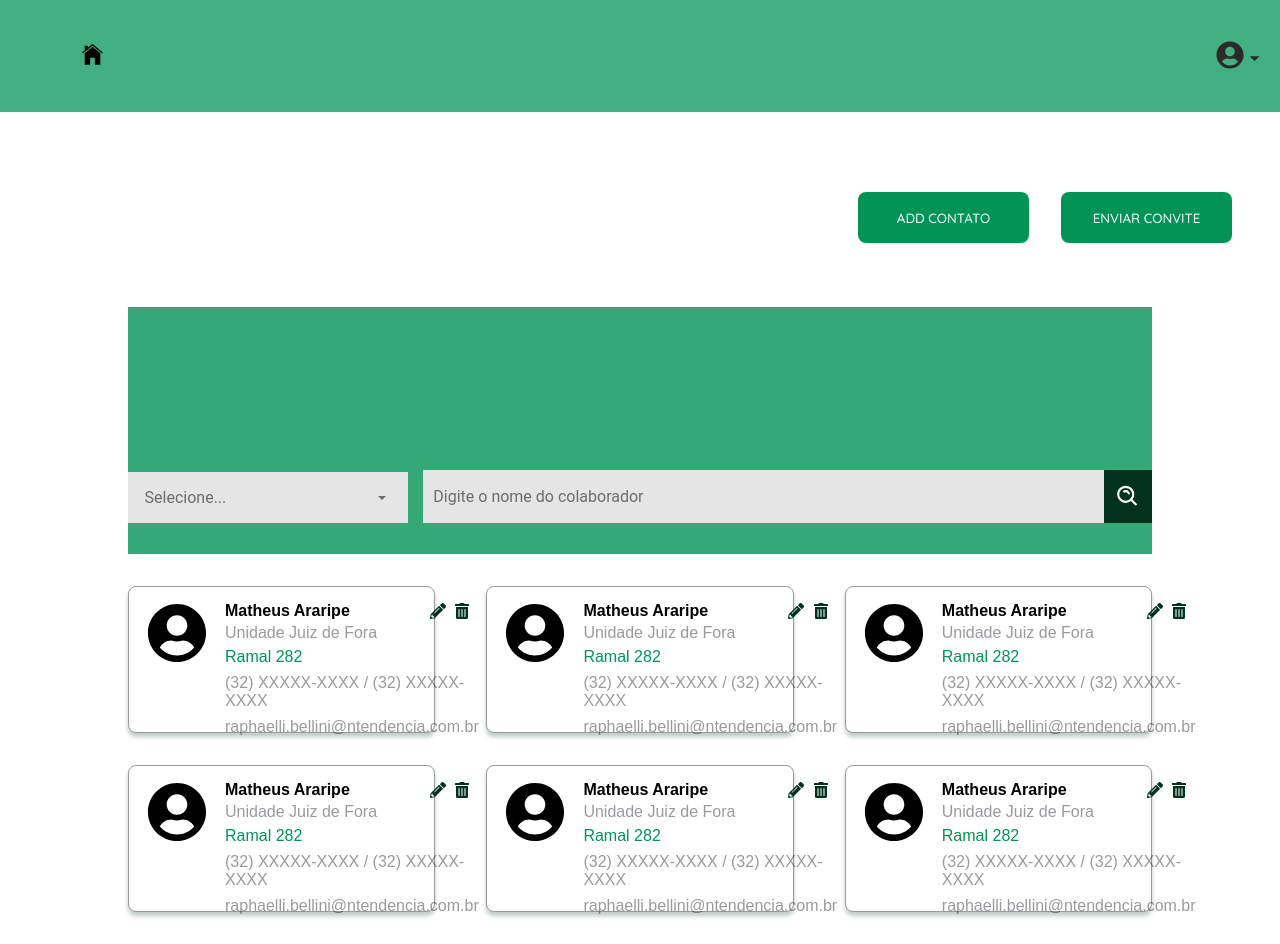
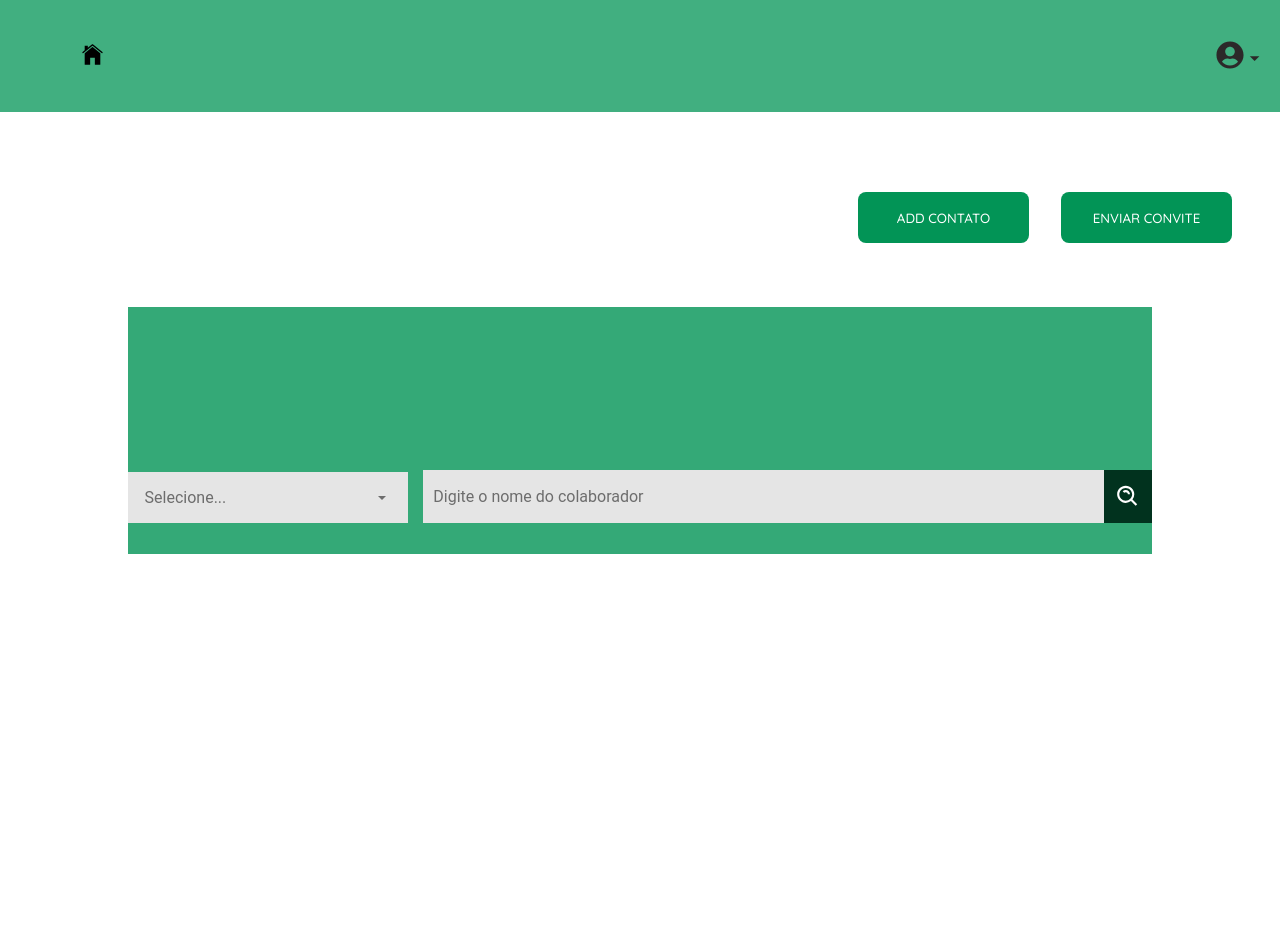
Before and after one commit to MatheusAraripe/desafio-anova, a React (Vite) app: page / in a window 1280 px wide. After the commit the page ends 800 px from the top, so only its background shows below. Built offline with nearby package versions, Linux system fonts and the light colour scheme; sample sign-in values are in the browser's storage.

Commit message:
feat: renderizando nos cards as informações de contatos do LS

```diff
--- a/src/components/AddModal.jsx
+++ b/src/components/AddModal.jsx
@@ -20,10 +20,10 @@ const schema = yup.object({
 // eslint-disable-next-line react/prop-types
 function AddModal({setOpenModal, editUser}) {
 
-  const {addUser} = useContext(AuthContext);
-
   const [newInput, setNewInput] = useState(false);
 
+
+  const {addUser} = useContext(AuthContext);
 
   const { register, handleSubmit: onSubmit, formState: { errors } } = useForm({resolver: yupResolver(schema)});
 
--- a/src/contexts/auth.jsx
+++ b/src/contexts/auth.jsx
@@ -117,7 +117,7 @@ export const AuthProvider = ({children}) => {
     }
 
     return(
-        <AuthContext.Provider value={{authenticated: !!user, users, loading, login, logout, signUp, addUser}}>
+        <AuthContext.Provider value={{authenticated: !!user, users, loading, login, logout, signUp, addUser, getContactsFromLs}}>
             {children}
         </AuthContext.Provider>
     );
--- a/src/pages/HomePage/index.jsx
+++ b/src/pages/HomePage/index.jsx
@@ -12,51 +12,57 @@ import UserCard from '../../components/UserCard';
 
 function HomePage() {
 
-  const users = [
-    {
-      name: "Matheus Araripe",
-      unidade: "Unidade Juiz de Fora",
-      ramal: "Ramal 282",
-      tel: "(32) XXXXX-XXXX / (32) XXXXX-XXXX",
-      email: "raphaelli.bellini@ntendencia.com.br"
-    },
-    {
-      name: "Matheus Araripe",
-      unidade: "Unidade Juiz de Fora",
-      ramal: "Ramal 282",
-      tel: "(32) XXXXX-XXXX / (32) XXXXX-XXXX",
-      email: "raphaelli.bellini@ntendencia.com.br"
-    },
-    {
-      name: "Matheus Araripe",
-      unidade: "Unidade Juiz de Fora",
-      ramal: "Ramal 282",
-      tel: "(32) XXXXX-XXXX / (32) XXXXX-XXXX",
-      email: "raphaelli.bellini@ntendencia.com.br"
-    },
-    {
-      name: "Matheus Araripe",
-      unidade: "Unidade Juiz de Fora",
-      ramal: "Ramal 282",
-      tel: "(32) XXXXX-XXXX / (32) XXXXX-XXXX",
-      email: "raphaelli.bellini@ntendencia.com.br"
-    },
-    {
-      name: "Matheus Araripe",
-      unidade: "Unidade Juiz de Fora",
-      ramal: "Ramal 282",
-      tel: "(32) XXXXX-XXXX / (32) XXXXX-XXXX",
-      email: "raphaelli.bellini@ntendencia.com.br"
-    },
-    {
-      name: "Matheus Araripe",
-      unidade: "Unidade Juiz de Fora",
-      ramal: "Ramal 282",
-      tel: "(32) XXXXX-XXXX / (32) XXXXX-XXXX",
-      email: "raphaelli.bellini@ntendencia.com.br"
-    },
+  const {getContactsFromLs} = useContext(AuthContext);
+  const contacts = getContactsFromLs();
+  console.log(contacts);
 
-  ]
+  // const users = [
+  //   {
+  //     name: "Matheus Araripe",
+  //     unidade: "Unidade Juiz de Fora",
+  //     ramal: "Ramal 282",
+  //     tel: "(32) XXXXX-XXXX / (32) XXXXX-XXXX",
+  //     email: "raphaelli.bellini@ntendencia.com.br"
+  //   },
+  //   {
+  //     name: "Matheus Araripe",
+  //     unidade: "Unidade Juiz de Fora",
+  //     ramal: "Ramal 282",
+  //     tel: "(32) XXXXX-XXXX / (32) XXXXX-XXXX",
+  //     email: "raphaelli.bellini@ntendencia.com.br"
+  //   },
+  //   {
+  //     name: "Matheus Araripe",
+  //     unidade: "Unidade Juiz de Fora",
+  //     ramal: "Ramal 282",
+  //     tel: "(32) XXXXX-XXXX / (32) XXXXX-XXXX",
+  //     email: "raphaelli.bellini@ntendencia.com.br"
+  //   },
+  //   {
+  //     name: "Matheus Araripe",
+  //     unidade: "Unidade Juiz de Fora",
+  //     ramal: "Ramal 282",
+  //     tel: "(32) XXXXX-XXXX / (32) XXXXX-XXXX",
+  //     email: "raphaelli.bellini@ntendencia.com.br"
+  //   },
+  //   {
+  //     name: "Matheus Araripe",
+  //     unidade: "Unidade Juiz de Fora",
+  //     ramal: "Ramal 282",
+  //     tel: "(32) XXXXX-XXXX / (32) XXXXX-XXXX",
+  //     email: "raphaelli.bellini@ntendencia.com.br"
+  //   },
+  //   {
+  //     name: "Matheus Araripe",
+  //     unidade: "Unidade Juiz de Fora",
+  //     ramal: "Ramal 282",
+  //     tel: "(32) XXXXX-XXXX / (32) XXXXX-XXXX",
+  //     email: "raphaelli.bellini@ntendencia.com.br"
+  //   },
+
+  // ]
+
+  // hooks para abrir os modais
 
   const [modalOpen, setModalOpen] = useState(false);
   const [editModalOpen, setEditModalOpen] = useState(false);
@@ -107,7 +113,7 @@ function HomePage() {
           </h1>
           <button onClick={handleLogout}>Logout</button> */}
           <div className="cards-section">
-            {users.map((item, index) => {
+            {contacts.map((item, index) => {
 
               return(
                 <UserCard key={index}
```
